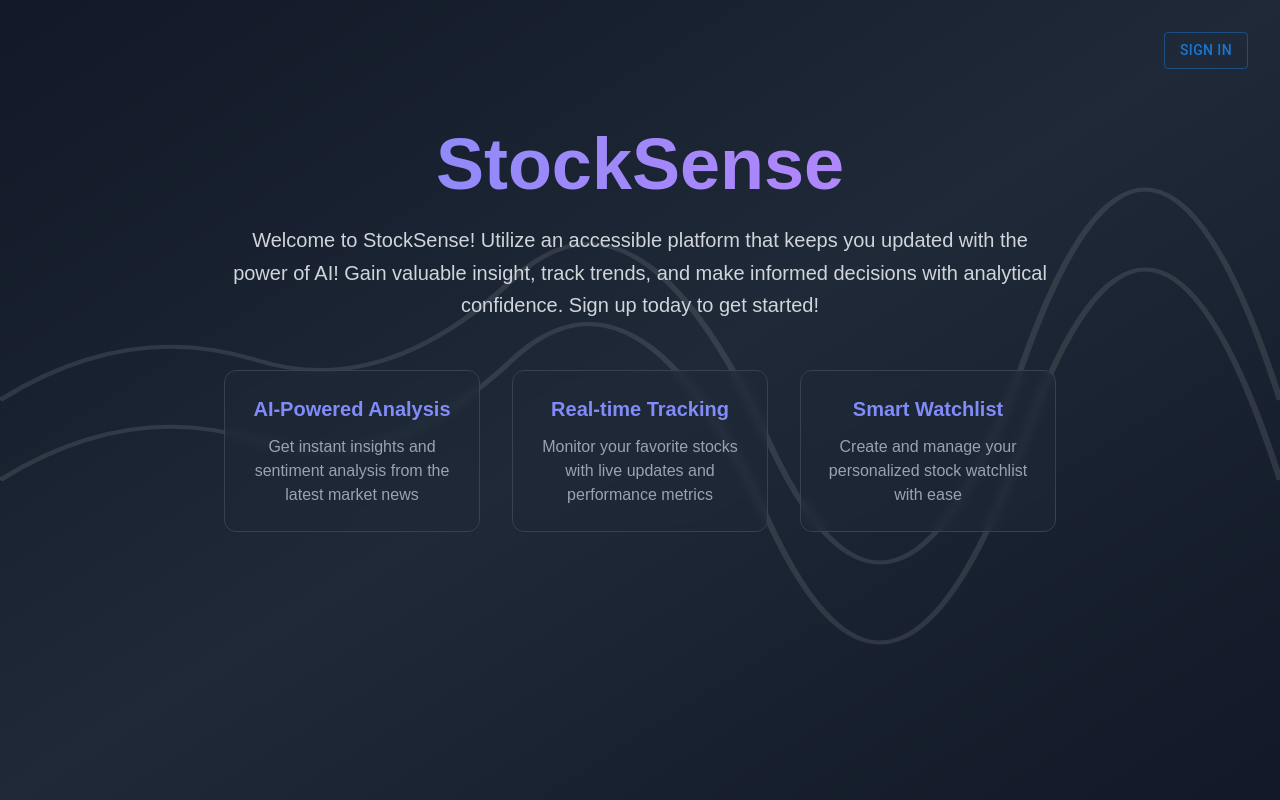
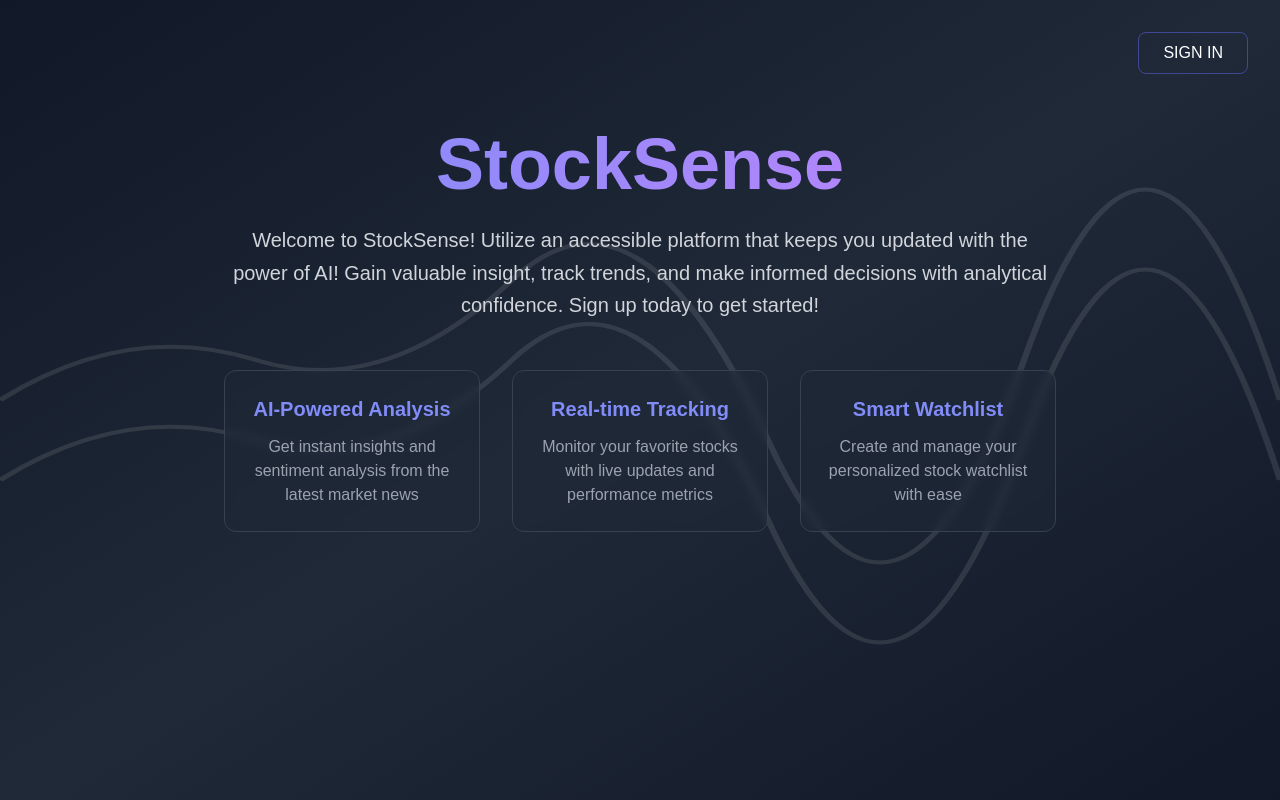
Before and after one commit to kylehton/StockSense, a Next.js app in the folder client/: page / in a window 1280 px wide. Built offline with nearby package versions, Linux system fonts and the light colour scheme.

Commit message:
fixed sign in button, changed to regular button not mui

```diff
--- a/client/app/customcomponents/SignInModal.js
+++ b/client/app/customcomponents/SignInModal.js
@@ -27,13 +27,13 @@ export default function SignInModal() {
   return (
     <div>
       <div id='button-wrapper' className='relative'>
-        <Button
+        <button
           variant="outlined"
-          className='relative px-6 py-2 text-white border border-indigo-500/50 hover:border-indigo-400 hover:bg-indigo-500/10 font-medium text-base transition-all duration-200'
+          className='relative px-6 py-2 text-white border rounded-lg border-indigo-500/50 hover:border-indigo-400 hover:bg-indigo-500/10 font-medium text-base transition-all duration-200'
           onClick={handleOpen}
         >
-          Sign In
-        </Button>
+          SIGN IN
+        </button>
       </div>
       <Modal
         open={open}
@@ -45,7 +45,9 @@ export default function SignInModal() {
           <h2 className='text-3xl font-bold text-center mb-6 bg-gradient-to-r from-indigo-400 to-purple-400 bg-clip-text text-transparent'>
             Welcome!
           </h2>
-          <GoogleSignIn />
+          <div className='flex justify-center'>
+            <GoogleSignIn />
+          </div>
         </Box>
       </Modal>
     </div>
```
